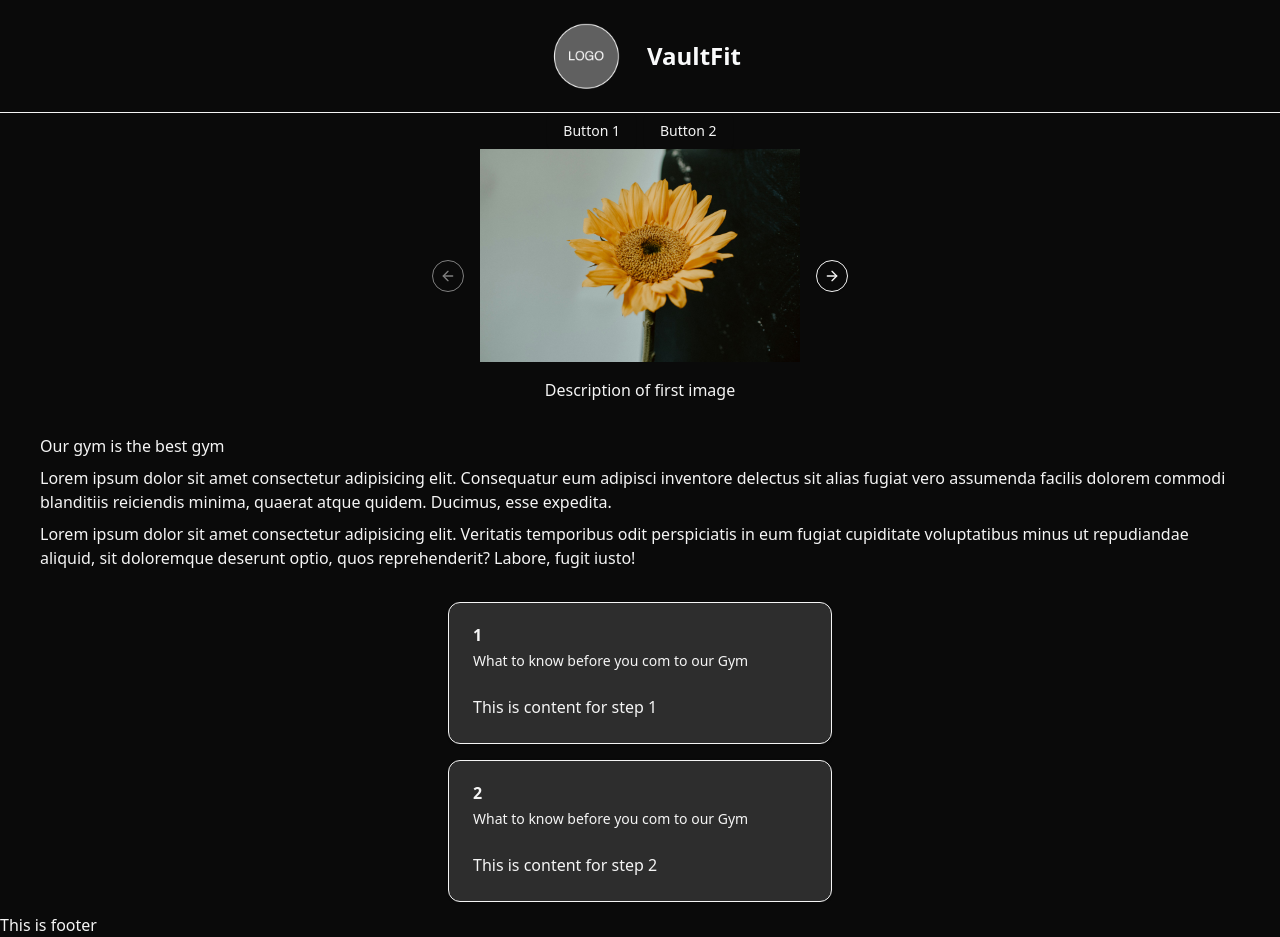
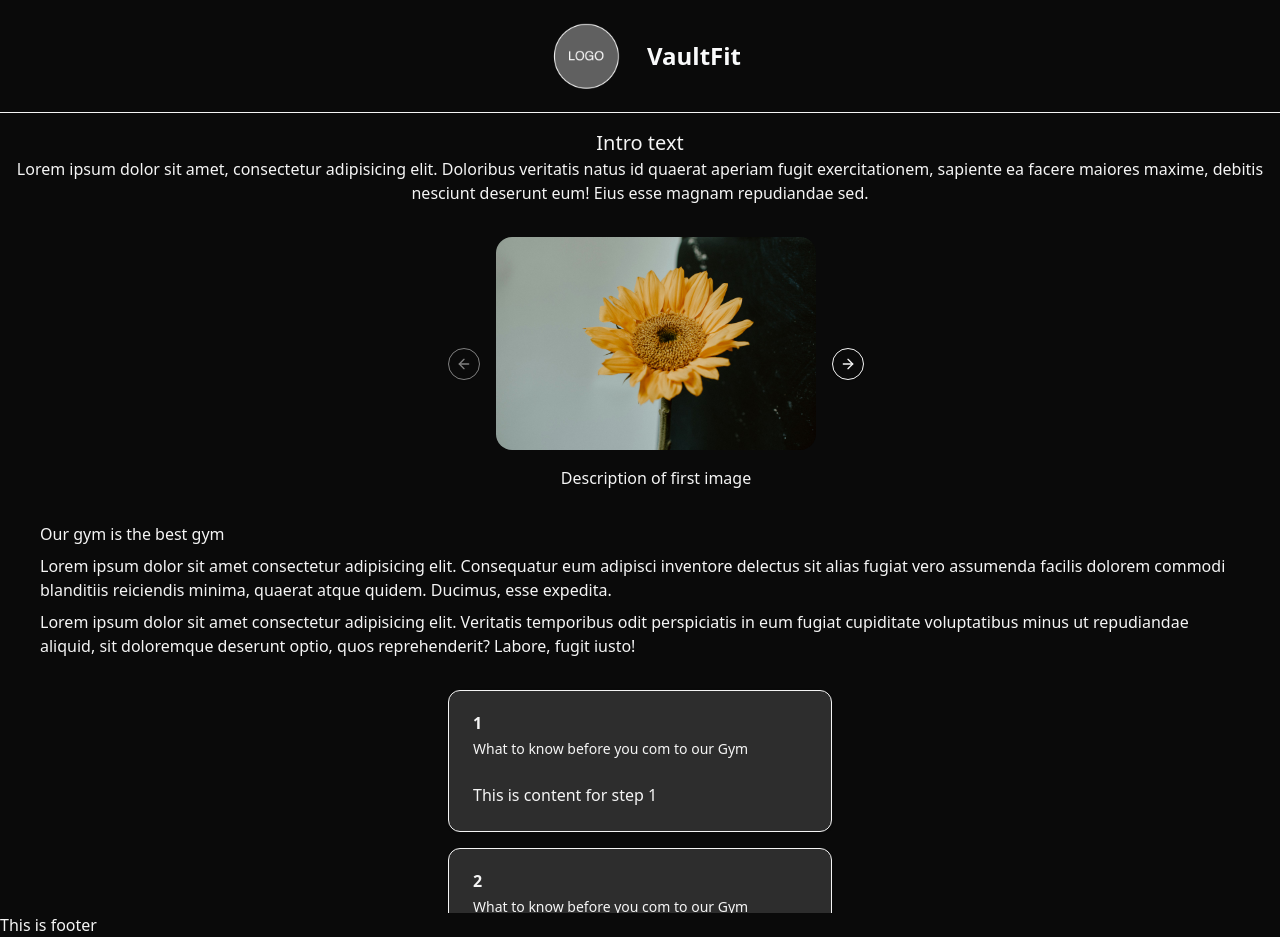
Before and after one commit to evahli/vault-fit, a React (Vite) app: page / in a window 1280 px wide. Built offline with nearby package versions, Linux system fonts and the light colour scheme.

Commit message:
intro text

```diff
--- a/src/components/ImageCarousel.jsx
+++ b/src/components/ImageCarousel.jsx
@@ -11,31 +11,31 @@ import placeholder from '../images/placeholder-image-carousel.jpg';
 export const ImageCarousel = () => {
   return (
     <>
-      <div className='w-screen'>
+      <div className='w-screen m-4'>
         <Carousel className="w-full max-w-xs mx-auto">
           <CarouselContent>
             <CarouselItem>
-              <img src={placeholder} alt="placeholder"/>
+              <img src={placeholder} alt="placeholder" className='rounded-2xl'/>
               <p className="text-center pt-4">Description of first image</p>
             </CarouselItem>
             <CarouselItem>
-              <img src={placeholder} alt="placeholder" />
+              <img src={placeholder} alt="placeholder" className='rounded-2xl'/>
               <p className="text-center pt-4">Description of second image</p>
             </CarouselItem>
             <CarouselItem>
-              <img src={placeholder} alt="placeholder" />
+              <img src={placeholder} alt="placeholder" className='rounded-2xl'/>
               <p className="text-center pt-4">Description of third image</p>
             </CarouselItem>
             <CarouselItem>
-              <img src={placeholder} alt="placeholder" />
+              <img src={placeholder} alt="placeholder" className='rounded-2xl'/>
               <p className="text-center pt-4">Description of fourth image</p>
             </CarouselItem>
             <CarouselItem>
-              <img src={placeholder} alt="placeholder" />
+              <img src={placeholder} alt="placeholder" className='rounded-2xl'/>
               <p className="text-center pt-4">Description of fifth image</p>
             </CarouselItem>
             <CarouselItem>
-              <img src={placeholder} alt="placeholder" />
+              <img src={placeholder} alt="placeholder" className='rounded-2xl'/>
               <p className="text-center pt-4">Description of sixth image</p>
             </CarouselItem>
           </CarouselContent>
--- /dev/null
+++ b/src/components/IntroText.tsx
@@ -0,0 +1,13 @@
+export const IntroText = () => {
+  return (
+    <div className="p-4 text-center">
+      <h2 className="text-xl">Intro text</h2>
+      <p>
+        Lorem ipsum dolor sit amet, consectetur adipisicing elit. Doloribus
+        veritatis natus id quaerat aperiam fugit exercitationem, sapiente ea
+        facere maiores maxime, debitis nesciunt deserunt eum! Eius esse magnam
+        repudiandae sed.
+      </p>
+    </div>
+  );
+};
--- a/src/pages/Homepage.jsx
+++ b/src/pages/Homepage.jsx
@@ -1,13 +1,14 @@
 import { ButtonsContainer } from '@/components/ButtonsContainer';
 import { ImageCarousel } from '@/components/imageCarousel';
 import { InfoCards } from '@/components/InfoCards';
+import { IntroText } from '@/components/IntroText';
 
 
 export const Homepage = () => {
   return (
     <>
       <div className='h-screen overflow-y-auto'>
-        <ButtonsContainer />
+        <IntroText />
         <ImageCarousel />
         <InfoCards />
       </div>
```
